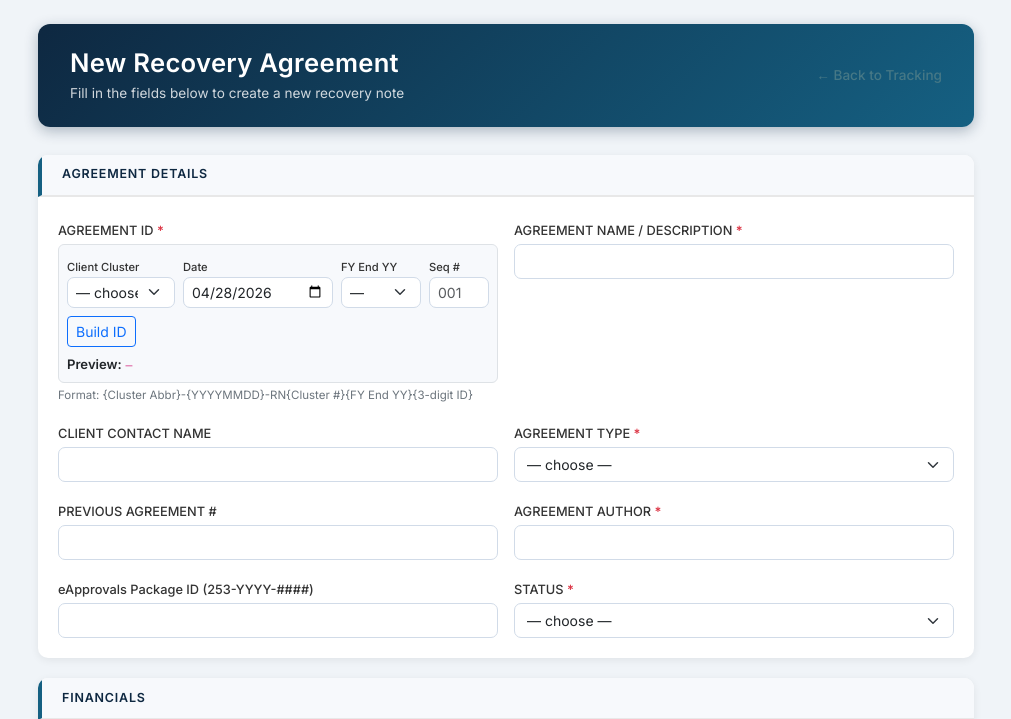
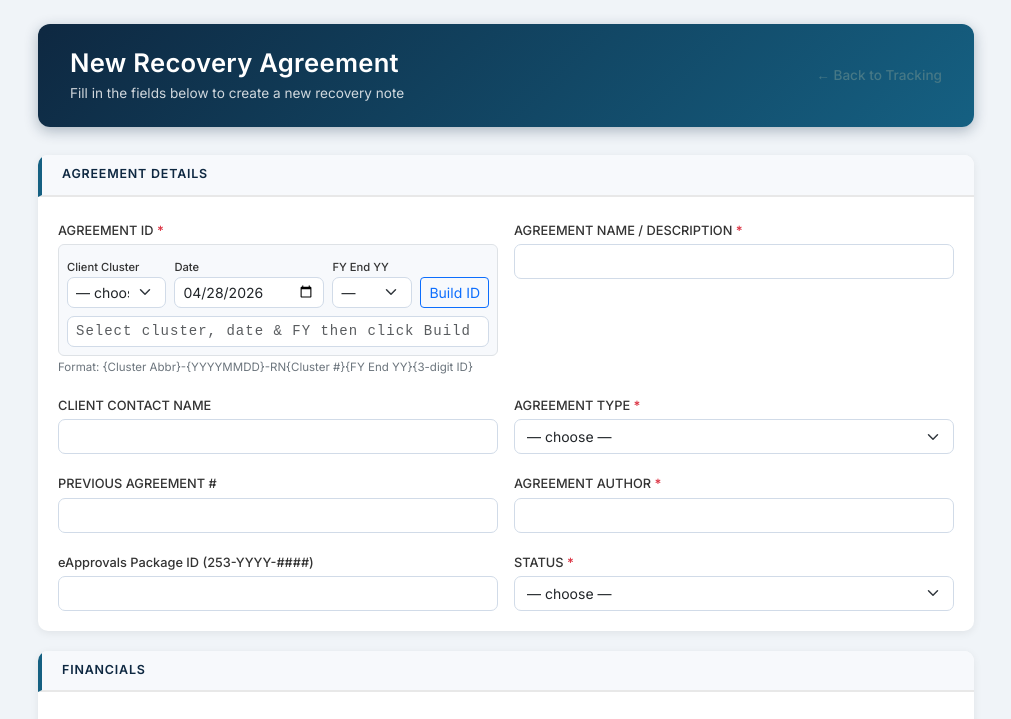
Before and after one commit to maxwellkeeping/RecoveryNote, a Flask app: page / in a window 1280 px wide. Shown: the top 719 px of the page, without its empty margins (134-1145 px from the left). Run offline with Flask 2, Linux system fonts and the light colour scheme; some libraries are stand-ins or nearby versions.

Commit message:
Hide seq #, show Agreement ID in visible readonly field

```diff
--- a/templates/form.html
+++ b/templates/form.html
@@ -127,8 +127,6 @@
 
                     {% if it.compound == 'agreement_id' %}
                       {# Compound Agreement ID builder #}
-                      <input type="hidden" name="{{ it.name }}" id="field-{{ it.name }}"
-                             value="{{ values.get(it.name, '') }}">
                       <div class="compound-id-builder border rounded p-2" style="background:#f7f9fc">
                         <div class="row g-2 align-items-end">
                           <div class="col">
@@ -161,19 +159,18 @@
                             </select>
                           </div>
                           <div class="col-auto">
-                            <label class="form-label mb-0" style="font-size:.7rem">Seq #</label>
-                            <input type="text" id="aid-seq" class="form-control form-control-sm"
-                                   placeholder="001" maxlength="3" style="width:60px">
-                          </div>
-                          <div class="col-auto">
                             <button type="button" class="btn btn-sm btn-outline-primary" id="aid-compose">
                               Build ID
                             </button>
                           </div>
                         </div>
-                        <div class="mt-2" style="font-size:.82rem">
-                          <strong>Preview:</strong>
-                          <code id="aid-preview">{{ values.get(it.name, '—') }}</code>
+                        <input type="hidden" id="aid-seq" value="">
+                        <div class="mt-2">
+                          <input type="text" name="{{ it.name }}" id="field-{{ it.name }}"
+                                 class="form-control form-control-sm masked-input"
+                                 value="{{ values.get(it.name, '') }}"
+                                 placeholder="Select cluster, date & FY then click Build ID"
+                                 readonly>
                         </div>
                       </div>
 
@@ -317,14 +314,13 @@
 
     // ── Compound Agreement ID builder ────────────────────────────────────────────
     (function() {
-      var hidden   = document.getElementById('field-AGREEMENT_ID');
+      var idField  = document.getElementById('field-AGREEMENT_ID');
       var cluster  = document.getElementById('aid-cluster');
       var dateEl   = document.getElementById('aid-date');
       var fyend    = document.getElementById('aid-fyend');
       var seqEl    = document.getElementById('aid-seq');
-      var preview  = document.getElementById('aid-preview');
       var btn      = document.getElementById('aid-compose');
-      if (!hidden || !cluster) return;
+      if (!idField || !cluster) return;
 
       // Helper: extract abbr and number from cluster dropdown value "ABBR|NUM"
       function clusterParts() {
@@ -341,10 +337,9 @@
                      String(today.getDate()).padStart(2,'0');
 
       // If editing, parse existing value into sub-fields
-      if (hidden.value) {
-        var parts = hidden.value.match(/^([A-Z]+)-(\d{8})-RN(\d+?)(\d{2})(\d{3})$/);
+      if (idField.value) {
+        var parts = idField.value.match(/^([A-Z]+)-(\d{8})-RN(\d+?)(\d{2})(\d{3})$/);
         if (parts) {
-          // Find matching dropdown option by abbreviation
           var opts = cluster.options;
           for (var i = 0; i < opts.length; i++) {
             if (opts[i].value.split('|')[0] === parts[1]) {
@@ -364,21 +359,15 @@
         var fy = fyend.value.trim();
         var sq = seqEl.value.trim().padStart(3, '0');
         if (cp.abbr && d.length === 8) {
-          var id = cp.abbr + '-' + d + '-RN' + cp.num + fy + sq;
-          hidden.value = id;
-          preview.textContent = id;
-        } else {
-          preview.textContent = '(fill in all parts)';
+          idField.value = cp.abbr + '-' + d + '-RN' + cp.num + fy + sq;
         }
       }
 
-      [cluster, dateEl, fyend, seqEl].forEach(function(el) {
-        el.addEventListener('input', compose);
+      [cluster, dateEl, fyend].forEach(function(el) {
         el.addEventListener('change', compose);
       });
 
       btn.addEventListener('click', function() {
-        // Auto-fetch next sequence number from backend
         var d = dateEl.value.replace(/-/g, '');
         var cp = clusterParts();
         var fy = fyend.value.trim();
@@ -391,9 +380,6 @@
             compose();
           });
       });
-
-      // Initial preview
-      if (hidden.value) preview.textContent = hidden.value;
     })();
     </script>
   </body>
```
